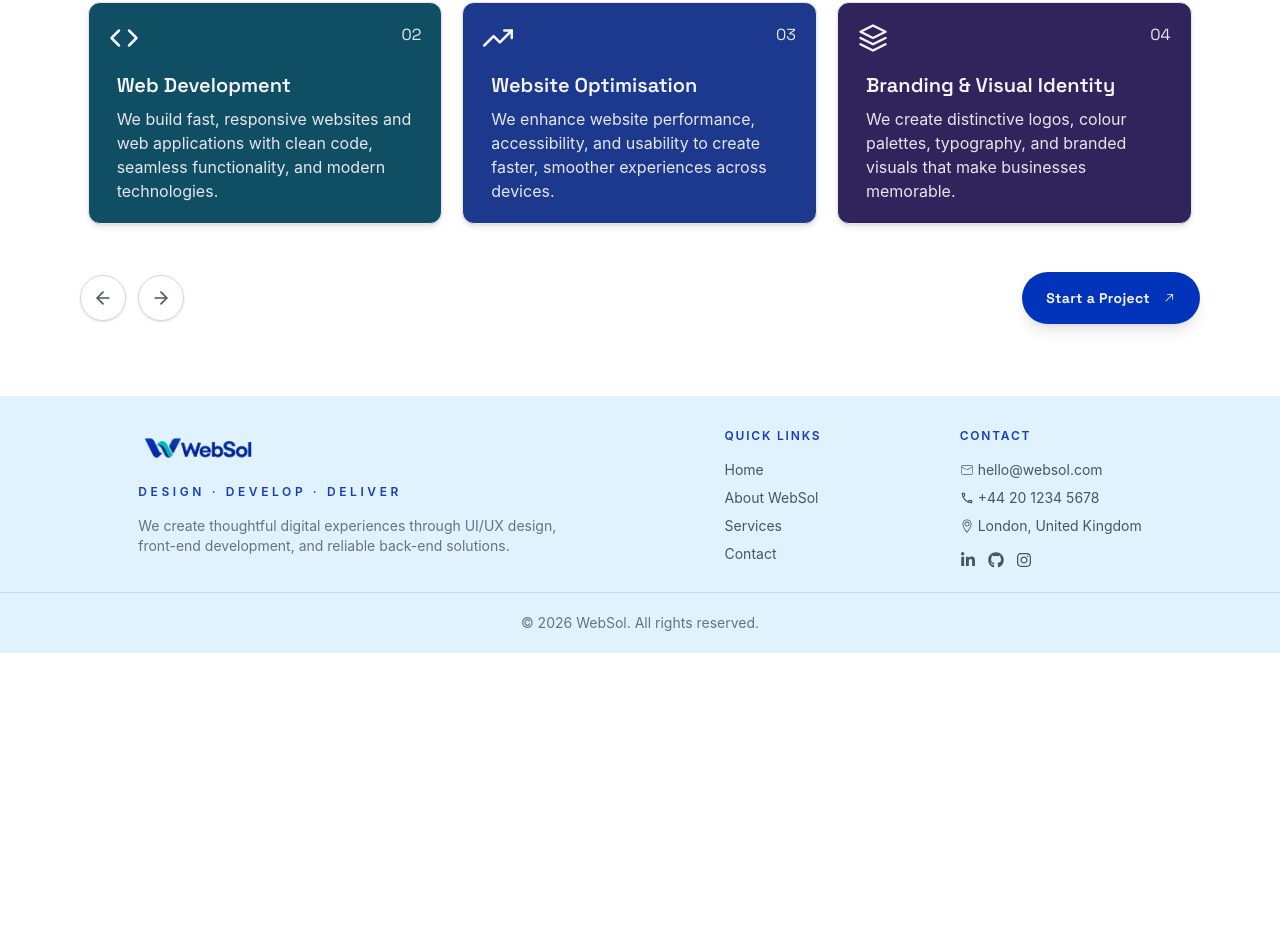
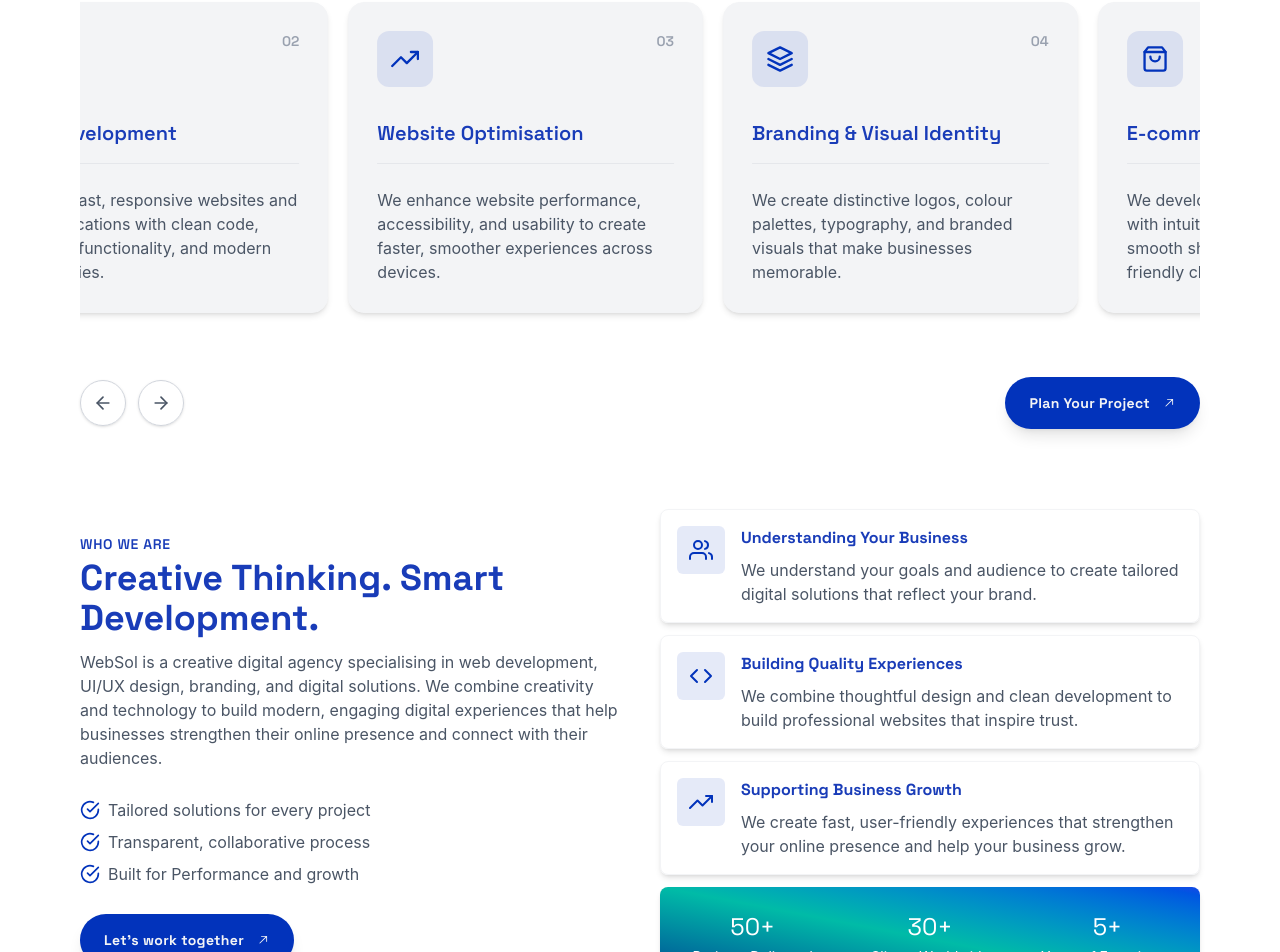
Before and after one commit to delaramfarzad9/landing-page-project, a React (Vite) app: page / in a window 1280 px wide. Shown: the part 1596-2548 px from the top of the page. Before the commit the page ends 2249 px from the top, so only its background shows below. Built offline with nearby package versions, Linux system fonts and the light colour scheme; a web font is replaced by a local one.

Commit message:
feat: add contact section, restyle service cards, and create reusable CTA

```diff
--- a/src/components/AboutSection.jsx
+++ b/src/components/AboutSection.jsx
@@ -1,4 +1,96 @@
+import { FiCheckCircle } from "react-icons/fi";
+import { FiCode } from "react-icons/fi";
+import { FiTrendingUp } from "react-icons/fi";
+import { GoArrowUpRight } from "react-icons/go";
+import { FiUsers } from "react-icons/fi";
+import StatsBar from "./StatsBar";
+import CtaButton from "./CtaButton";
+const aboutCards = [
+  {
+    id: "understanding-business",
+    title: "Understanding Your Business",
+    description:
+      "We understand your goals and audience to create tailored digital solutions that reflect your brand.",
+    icon: FiUsers,
+  },
+  {
+    id: "quality-experiences",
+    title: "Building Quality Experiences",
+    description:
+      "We combine thoughtful design and clean development to build professional websites that inspire trust.",
+    icon: FiCode,
+  },
+  {
+    id: "business-growth",
+    title: "Supporting Business Growth",
+    description:
+      "We create fast, user-friendly experiences that strengthen your online presence and help your business grow.",
+    icon: FiTrendingUp,
+  },
+];
+const accomplishments=[
+    {
+        id:"projects-delivered",
+        title:"Projects Delivered",
+        value:"50+",
+    },
+    {
+        id:"clients-worldwide",
+        title:"Clients Worldwide",
+        value:"30+",
+    },
+    {
+        id:"years-of-experience",
+        title:"Years of Experience",
+        value:"5+",
+    },
+];
+const checkedpoints=[
+    "Tailored solutions for every project","Transparent, collaborative process","Built for Performance and growth"
+]
+
 function AboutSection() {
-    return <div>AboutSection</div>;
+    return (
+        <section id="about" className="lg:mt-20 mt-14 flex flex-col md:flex-row md:justify-between md:items-center gap-10 mx-4 md:mx-10 lg:mx-20  ">
+
+   {/* header  */}
+    <div className="flex w-full flex-col items-start gap-1 md:flex-1 md:min-w-0">
+        <p className="text-blue-800 font-semibold tracking-wider text-sm font-space ">WHO WE ARE</p>
+    <h2 className="text-blue-800 font-bold text-4xl  font-space ">Creative Thinking. Smart Development.</h2>
+    <p className="text-gray-600 mt-2">WebSol is a creative digital agency specialising in web development, UI/UX design, branding, and digital solutions. We combine creativity and technology to build modern, engaging digital experiences that help businesses strengthen their online presence and connect with their audiences.</p>
+ <div className="flex flex-col items-start  space-y-2 mt-6">
+  {checkedpoints.map((point)=>  <div key={point} className="flex gap-2 justify-center items-center ">
+    <FiCheckCircle aria-hidden="true" className="text-blue-logo shrink-0" size={20} />
+   <span className="text-gray-600">{point}</span>
+  </div>)}
+
+ </div>
+ {/* cta  */}
+<CtaButton id="contact" text="Let's work together" icon={<GoArrowUpRight aria-hidden="true"/>} className="mt-6" font="font-space" />
+    </div>
+
+    {/* visual  */}
+     <div className="flex w-full flex-col gap-3 md:flex-1 md:min-w-0 ">
+        {aboutCards.map((card)=>(
+            <div key={card.id} className="group flex items-start gap-4 rounded-lg border p-4   border-gray-100 shadow-md hover:shadow-xl transition-shadow duration-300 ease-in-out ">
+                {/* icon  */}
+                <div className=" shrink-0 flex justify-center items-center w-12 h-12 rounded-md bg-blue-logo/10 text-blue-logo p-2 transition-colors duration-300  group-hover:bg-green-logo group-hover:text-gray-100 group-hover:shadow-lg">
+                    <card.icon size={24} />
+                </div>
+                {/* text  */}
+               <div className="flex flex-col gap-2 max-w-lg">
+                 <h3 className="font-bold font-space text-blue-800 ">{card.title}</h3>
+                <p className="text-gray-600">{card.description}</p>
+               </div>
+
+            </div>
+        ))}
+        {/* statistics panel  */}
+<StatsBar stats={accomplishments} font="font-space" />
+
+     </div>
+
+        </section>
+    );
 }
 export default AboutSection
--- /dev/null
+++ b/src/components/CtaButton.jsx
@@ -0,0 +1,15 @@
+function CtaButton({id,text,icon,className,font}){
+return (
+       <a  className={`inline-flex  justify-center
+        items-center md:gap-3 gap-2 rounded-full   bg-blue-logo px-3 md:px-6 md:py-4 py-3
+        text-sm font-semibold text-gray-100 hover:text-white shadow-lg transition-all duration-300 hover:bg-green-logo hover:shadow-xl
+        hover:-translate-y-0.5 focus-visible:outline-2 focus-visible:outline-offset-4 focus-visible:outline-teal-500 font-space ${className}`}
+              href={`#${id}`}
+            >
+
+             <span className={`font-bold tracking-wide ${font} `}>{text}</span>
+              {icon}
+            </a>
+)
+}
+export default CtaButton;
--- a/src/components/HeroSection.jsx
+++ b/src/components/HeroSection.jsx
@@ -1,11 +1,12 @@
 import { GoArrowUpRight } from "react-icons/go";
 import MonitorSlider from "../components/MonitorSlider";
+import CtaButton from "./CtaButton";
 function HeroSection() {
     return (
         <section id="home"   aria-labelledby="hero-heading"
          className="md:mt-10 flex justify-center items-center gap-5  flex-col  px-4 md:px-10 lg:px-20 py-10 md:py-20 max-w-7xl mx-auto ">
 
-           <dv className="flex flex-col justify-center items-center gap-4 ">
+           <div className="flex flex-col justify-center items-center gap-4 ">
 
              <p className="text-blue-800 font-semibold tracking-wider text-sm font-space">WEBSOL · DIGITAL SOLUTIONS</p>
 
@@ -16,18 +17,9 @@ function HeroSection() {
 
             <p className="text-gray-600 max-w-xl text-center  ">We design and develop modern, user-focused websites and digital solutions that help businesses grow.</p>
              {/* CTA */}
-        <a
-          className="inline-flex mt-8 mb-10 justify-center
-    items-center md:gap-3 gap-2 rounded-full   bg-blue-logo px-3 md:px-6 md:py-4 py-3
-    text-sm font-semibold text-gray-100 hover:text-white shadow-lg transition-all duration-300 hover:bg-green-logo hover:shadow-xl
-    hover:-translate-y-0.5 focus-visible:outline-2 focus-visible:outline-offset-4 focus-visible:outline-teal-500 font-space"
-          href="#contact"
-        >
+    <CtaButton id="contact" text="Start a Project" icon={<GoArrowUpRight aria-hidden="true"/>} className="mt-8 mb-10" />
 
-         <span className="font-bold tracking-wide "> Start a Project</span>
-          <GoArrowUpRight aria-hidden="true"/>
-        </a>
-           </dv>
+           </div>
             <div className=" ">
         <MonitorSlider />
       </div>
--- a/src/components/ServicesSection.jsx
+++ b/src/components/ServicesSection.jsx
@@ -2,6 +2,7 @@ import { FiPenTool, FiCode, FiTrendingUp, FiArrowLeft, FiArrowRight, FiLayers, F
 import useEmblaCarousel from "embla-carousel-react";
 import { GoArrowUpRight } from "react-icons/go";
 import Autoplay from "embla-carousel-autoplay";
+import CtaButton from "./CtaButton";
 
 
 const services = [
@@ -11,8 +12,6 @@ const services = [
     description:
       "We design intuitive digital experiences, from wireframes and prototypes to polished interfaces that put users first.",
     icon: FiPenTool,
-
-    bgColor: "bg-[#17252D]",
   },
   {
     id: "web-development",
@@ -21,7 +20,6 @@ const services = [
       "We build fast, responsive websites and web applications with clean code, seamless functionality, and modern technologies.",
     icon: FiCode,
 
-    bgColor: "bg-cyan-900",
   },
   {
     id: "website-optimization",
@@ -29,8 +27,6 @@ const services = [
     description:
       "We enhance website performance, accessibility, and usability to create faster, smoother experiences across devices.",
     icon: FiTrendingUp,
-
-    bgColor: "bg-blue-900",
   },
   {
     id: "branding-identity",
@@ -38,8 +34,6 @@ const services = [
     description:
       "We create distinctive logos, colour palettes, typography, and branded visuals that make businesses memorable.",
     icon: FiLayers,
-
-    bgColor: "bg-[#31245C]",
   },
   {
     id: "ecommerce",
@@ -47,8 +41,6 @@ const services = [
     description:
       "We develop engaging online stores with intuitive product discovery, smooth shopping journeys, and user-friendly checkout experiences.",
     icon: FiShoppingBag,
-
-    bgColor: "bg-[#243F76]",
   },
   {
     id: "seo-digital-strategy",
@@ -56,8 +48,6 @@ const services = [
     description:
       "We improve search visibility, refine content strategy, and help businesses connect with the right audience online.",
     icon: FiSearch,
-
-    bgColor: "bg-teal-900",
   },
 ];
 
@@ -88,7 +78,7 @@ const [emblaRef, emblaApi] = useEmblaCarousel(
     {/* cards section */}
     {/* Embla viewport */}
   <div   ref={emblaRef}
-  className="mx-4 p-2 my-10 overflow-hidden md:mx-10 lg:mx-20 ">
+  className="  mx-4 px-2  pt-6 pb-10 my-6 overflow-hidden md:mx-10 lg:mx-20 ">
       {/* Embla container */}
         <div  className="-ml-5 flex touch-pan-y">
       {services.map((service,index) => {
@@ -96,17 +86,28 @@ const [emblaRef, emblaApi] = useEmblaCarousel(
 
         return (
      <div   key={service.id}
-    className="min-w-0 flex-[0_0_100%] pl-5 md:flex-[0_0_50%] lg:flex-[0_0_33.333333%]">
-             <article className={`relative flex h-full flex-col gap-2 rounded-xl border border-gray-200 pt-10 pb-5 px-7 shadow-md  ${service.bgColor}`} key={service.id}>
-         {/* icon  */}
-    <Icon size={30} className="absolute  top-5 left-5  shrink-0 text-gray-100" />
-    <span className="absolute  top-5 right-5 text-gray-200  shrink-0 font-space">{String(index + 1).padStart(2, "0")}</span>
+    className="    min-w-0 basis-full shrink-0 pl-5 md:basis-1/2 lg:basis-1/3">
+      {/* each Card  */}
+             <article className="group relative flex h-full flex-col overflow-hidden gap-2 rounded-2xl border border-gray-100 p-7 shadow-md  transition-all duration-300 ease-out hover:-translate-y-1
+  hover:border-green-logo/40 hover:shadow-xl active:translate-y-0
+   active:scale-[.97] bg-gray-100">
+         {/* icon & number */}
+    <div className="flex items-start justify-between">
+     <span className="flex size-14 items-center justify-center rounded-xl bg-blue-logo/10  text-blue-logo transition-colors duration-300  group-hover:bg-green-logo group-hover:text-gray-100">
+       <Icon size={28}  aria-hidden="true" />
+     </span>
+      <span className=" text-gray-400  font-space text-sm font-semibold duration-300 group-hover:text-green-logo">{String(index + 1).padStart(2, "0")}</span>
+    </div>
+
 
 
 {/* service title  */}
-            <h3 className="mt-7 text-xl  text-gray-100 font-semibold  font-space">{service.title}</h3>
+            <h3 className="mt-6 text-xl   font-semibold   border-b pb-4 border-gray-200  font-space text-blue-800">{service.title}</h3>
 
-            <p className="text-gray-200">{service.description}</p>
+            <p className="text-gray-600 pt-4 ">{service.description}</p>
+            {/* accent bar  */}
+            <span aria-hidden="true" className="absolute inset-x-0 bottom-0 h-1  origin-left scale-x-0 bg-linear-to-r from-blue-logo to-green-logo transition-all duration-300 ease-out group-hover:scale-x-100"/>
+              {/* <span aria-hidden="true" className="absolute inset-y-0 left-0 w-1  origin-bottom scale-y-0 bg-linear-to-t from-blue-logo to-green-logo transition-all duration-300 ease-out group-hover:scale-y-100"/>  */}
           </article>
      </div>
         );
@@ -120,7 +121,7 @@ const [emblaRef, emblaApi] = useEmblaCarousel(
     type="button"
     onClick={() => emblaApi?.scrollPrev()}
     aria-label="Previous services"
-    className="rounded-full border border-gray-300 p-3 transition-colors hover:border-blue-600 hover:text-blue-600"
+    className="rounded-full border border-gray-300 p-3 transition-colors hover:bg-green-logo hover:border-green-logo hover:text-gray-100 hover:shadow-lg"
   >
     <FiArrowLeft size={20} />
   </button>
@@ -129,22 +130,12 @@ const [emblaRef, emblaApi] = useEmblaCarousel(
     type="button"
     onClick={() => emblaApi?.scrollNext()}
     aria-label="Next services"
-    className="rounded-full border border-gray-300 p-3 transition-colors hover:border-blue-600 hover:text-blue-600"
+    className="rounded-full border border-gray-300 p-3 transition-colors hover:bg-green-logo hover:border-green-logo hover:text-gray-100 hover:shadow-lg"
   >
     <FiArrowRight size={20} />
   </button>
 </div>
-      <a
-           className="inline-flex  justify-center
-     items-center md:gap-3 gap-2 rounded-full   bg-blue-logo px-3 md:px-6 md:py-4 py-3
-     text-sm font-semibold text-gray-100 hover:text-white shadow-lg transition-all duration-300 hover:bg-green-logo hover:shadow-xl
-     hover:-translate-y-0.5 focus-visible:outline-2 focus-visible:outline-offset-4 focus-visible:outline-teal-500"
-           href="#contact"
-         >
-
-          <span className="font-bold tracking-wide font-space"> Start a Project</span>
-           <GoArrowUpRight aria-hidden="true"/>
-         </a>
+<CtaButton id="contact" text="Plan Your Project" icon={<GoArrowUpRight aria-hidden="true"/>}  font="font-space"/>
 </div>
 
 </section>
--- /dev/null
+++ b/src/components/StatsBar.jsx
@@ -0,0 +1,21 @@
+function StatsBar({ stats,font }) {
+  return (
+    <div className="grid grid-cols-3 gap-2 rounded-lg bg-linear-to-tr from-blue-900 via-teal-500 to-blue-700 p-2 shadow-md">
+      {stats.map((stat) => (
+        <div
+          key={stat.id}
+          className="group flex min-w-0 flex-col items-center justify-center gap-1 p-2 sm:p-4"
+        >
+          <p className={`text-2xl fnt-bold text-white transition-transform duration-300 group-hover:-translate-y-1 ${font}`}>
+            {stat.value}
+          </p>
+          <p className="text-center text-xs text-white sm:text-sm">
+            {stat.title}
+          </p>
+        </div>
+      ))}
+    </div>
+  );
+}
+
+export default StatsBar;
--- a/src/pages/Home.jsx
+++ b/src/pages/Home.jsx
@@ -14,13 +14,13 @@ function Home() {
         <ServicesSection />
       </section>
 
-      {/* <section id="about" className="scroll-mt-16">
+      <section id="about" className="scroll-mt-16">
         <AboutSection />
       </section>
 
 
 
-      <section id="contact" className="scroll-mt-16">
+      {/* <section id="contact" className="scroll-mt-16">
         <ContactSection />
       </section> */}
     </>
```
